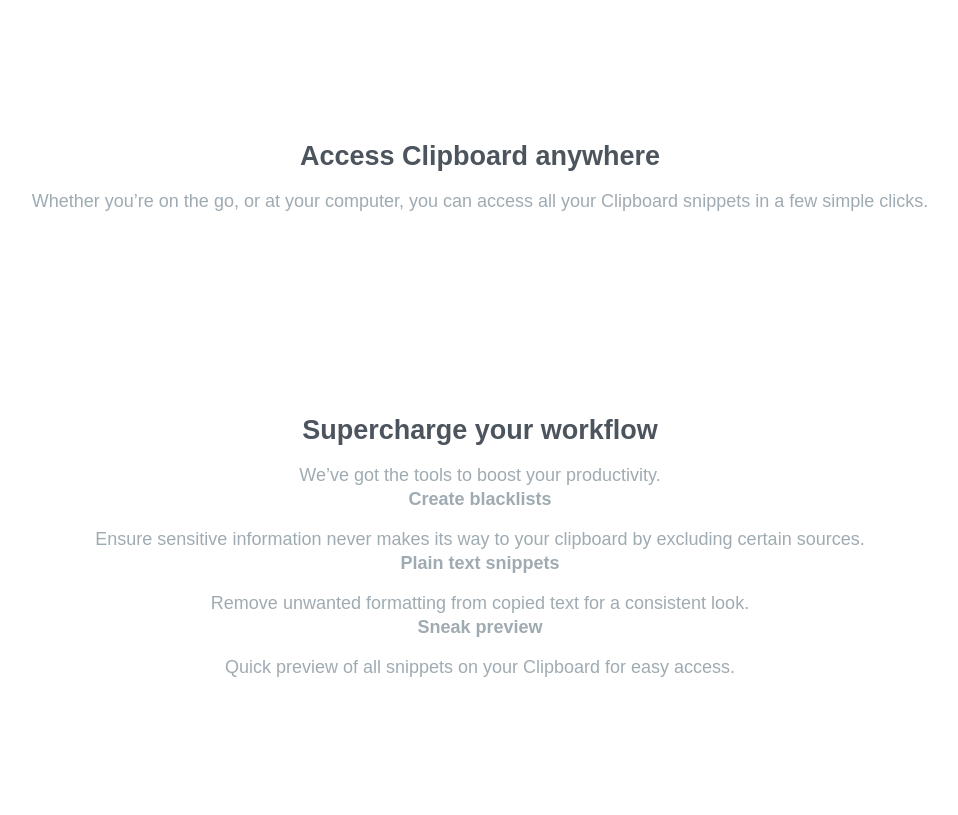
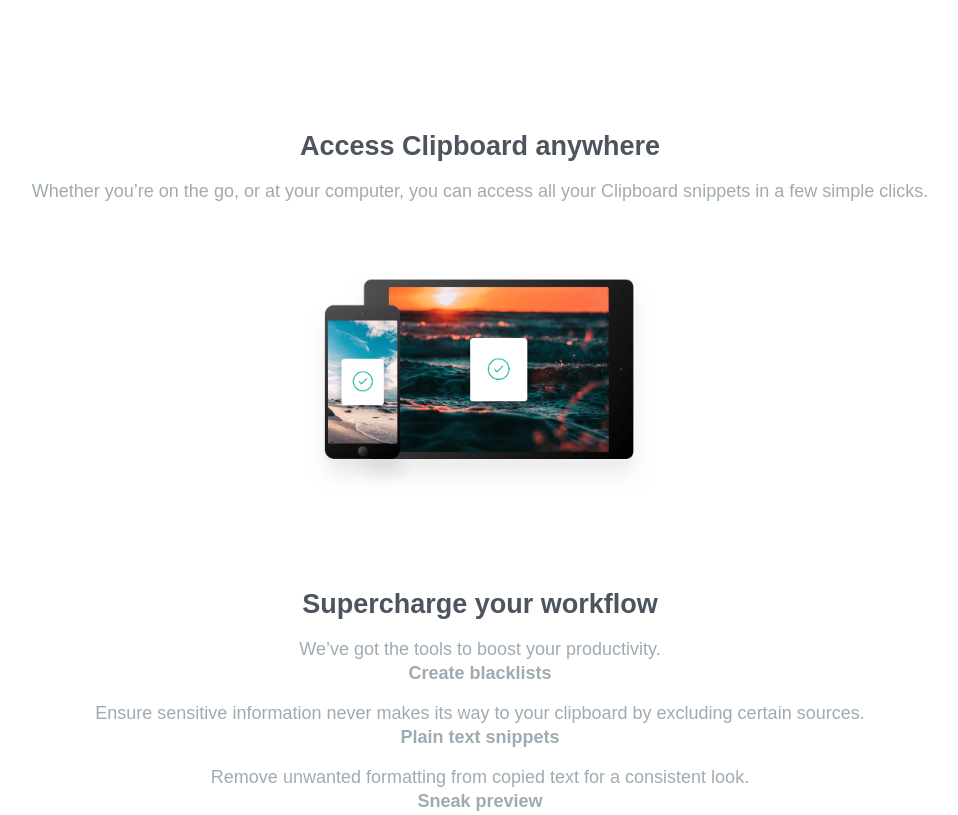
Before and after one commit to JessicaRosalia/Challenge-clipboard, a plain HTML site: page index.html in a window 1280 px wide. Shown: the part 1700-2515 px from the top of the page, without its empty margins (160-1118 px from the left). Drawn offline with Linux system fonts and the light colour scheme; a web font is replaced by a local one.

Commit message:
Estilizando a section remote-acess

```diff
--- a/css/main.css
+++ b/css/main.css
@@ -26,13 +26,9 @@ p{
 }
 
 .content{
+    margin:90px auto 25vh auto;
+    text-align:center;
     width: 90%;
-    margin: 100px auto;
-}
-
-.content{
-    margin-bottom:25vh;
-    text-align:center;
 }
 
 header .logo{
@@ -78,6 +74,14 @@ header .content a.mac{
 .keep-track .content .track-items p{
     margin-bottom: 50px;
 }
+
+.remote-acess .content{
+    margin-bottom:20px;
+}
+.remote-acess .content img{
+    margin-top: 70px;
+    max-width: 345px;
+}
 footer li a{
     color:hsl(210, 10%, 33%);
 }
--- a/index.html
+++ b/index.html
@@ -64,6 +64,8 @@
 
       <p>Whether you’re on the go, or at your computer, you can access all your Clipboard
         snippets in a few simple clicks.</p>
+
+      <img src="images/image-devices.png" alt="devices">
     </div>
   </section>
 
```
